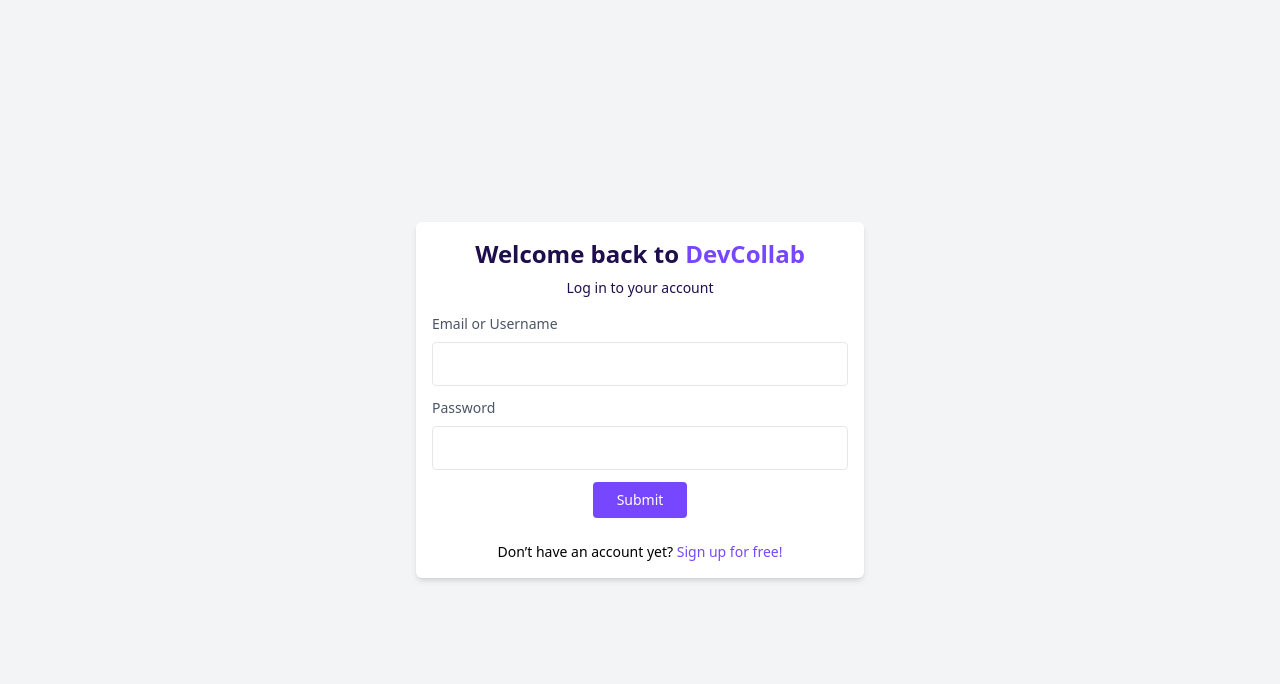
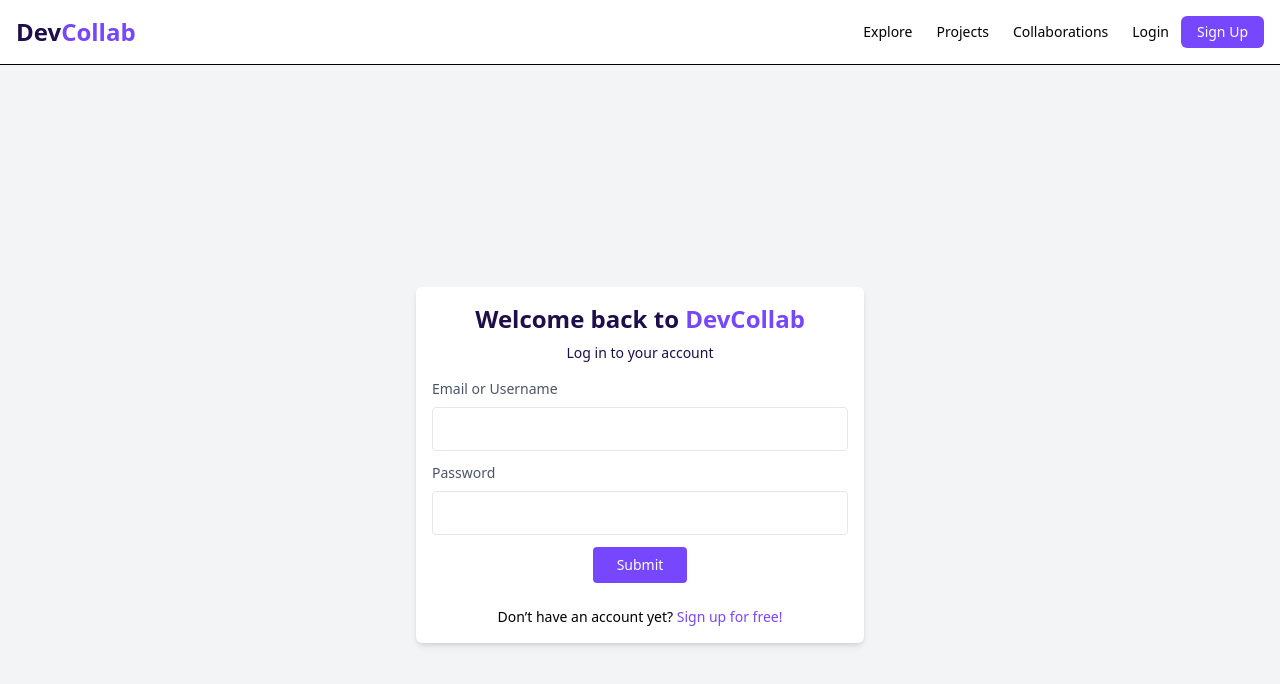
Before and after one commit to AdityaDabgotra/DevCollab, a Next.js app: page /login in a window 1280 px wide. Shown: the top 684 px of the page. Built offline with nearby package versions, Linux system fonts and the light colour scheme; no server answers.

Commit message:
navbar completed

```diff
--- /dev/null
+++ b/src/app/components/NavBar.tsx
@@ -0,0 +1,116 @@
+"use client";
+
+import Link from "next/link";
+import { useState } from "react";
+import { signOut, useSession } from "next-auth/react";
+import { useRouter } from "next/navigation";
+
+const Navbar = () => {
+  const { data: session, status } = useSession();
+  const [menuOpen, setMenuOpen] = useState(false);
+  const router = useRouter();
+
+  const handleLogout = async () => {
+    await signOut({ redirect: false });
+    router.replace("/login");
+  };
+
+  return (
+    <nav className="w-full border-b bg-white/80 backdrop-blur-md sticky top-0 z-50">
+      <div className="max-w-7xl mx-auto px-4 h-16 flex items-center justify-between">
+        {/* Logo */}
+        <Link href="/" className="text-2xl font-bold">
+          <span className="text-[#1e0e4b]">Dev</span>
+          <span className="text-[#7747ff]">Collab</span>
+        </Link>
+
+        {/* Desktop Links */}
+        <div className="hidden md:flex items-center gap-6 text-sm font-medium">
+          <Link href="/explore" className="hover:text-[#7747ff] transition">
+            Explore
+          </Link>
+          <Link href="/projects" className="hover:text-[#7747ff] transition">
+            Projects
+          </Link>
+          <Link href="/collaborations" className="hover:text-[#7747ff] transition">
+            Collaborations
+          </Link>
+
+          {status === "loading" ? null : session ? (
+            <div className="flex items-center gap-4">
+              <Link
+                href="/dashboard"
+                className="px-4 py-1.5 rounded-md bg-[#7747ff] text-white hover:opacity-90"
+              >
+                Dashboard
+              </Link>
+
+              <button
+                onClick={handleLogout}
+                className="text-sm text-gray-600 hover:text-red-500 transition"
+              >
+                Logout
+              </button>
+
+              {/* Avatar */}
+              <div className="w-9 h-9 rounded-full bg-[#7747ff] text-white flex items-center justify-center font-semibold">
+                {session.user?.username?.charAt(0).toUpperCase()}
+              </div>
+            </div>
+          ) : (
+            <div className="flex items-center gap-3">
+              <Link
+                href="/login"
+                className="text-sm hover:text-[#7747ff] transition"
+              >
+                Login
+              </Link>
+              <Link
+                href="/register"
+                className="px-4 py-1.5 rounded-md bg-[#7747ff] text-white hover:opacity-90"
+              >
+                Sign Up
+              </Link>
+            </div>
+          )}
+        </div>
+
+        {/* Mobile Menu Button */}
+        <button
+          onClick={() => setMenuOpen(!menuOpen)}
+          className="md:hidden text-[#1e0e4b]"
+        >
+          ☰
+        </button>
+      </div>
+
+      {/* Mobile Menu */}
+      {menuOpen && (
+        <div className="md:hidden border-t px-4 py-4 flex flex-col gap-3 bg-white">
+          <Link href="/explore">Explore</Link>
+          <Link href="/projects">Projects</Link>
+          <Link href="/collaborations">Collaborations</Link>
+
+          {session ? (
+            <>
+              <Link href="/dashboard">Dashboard</Link>
+              <button
+                onClick={handleLogout}
+                className="text-left text-red-500"
+              >
+                Logout
+              </button>
+            </>
+          ) : (
+            <>
+              <Link href="/login">Login</Link>
+              <Link href="/register">Sign Up</Link>
+            </>
+          )}
+        </div>
+      )}
+    </nav>
+  );
+};
+
+export default Navbar;
--- a/src/app/layout.tsx
+++ b/src/app/layout.tsx
@@ -3,6 +3,7 @@
 import "./globals.css";
 import { ToastContainer } from "react-toastify";
 import Providers from "./providers";
+import Navbar from "./components/NavBar";
 
 const geistSans = Geist({
   variable: "--font-geist-sans",
@@ -30,6 +31,7 @@
         className={`${geistSans.variable} ${geistMono.variable} antialiased`}
       >
         <Providers>
+          <Navbar />
           {children}
           <ToastContainer />
         </Providers>
```
